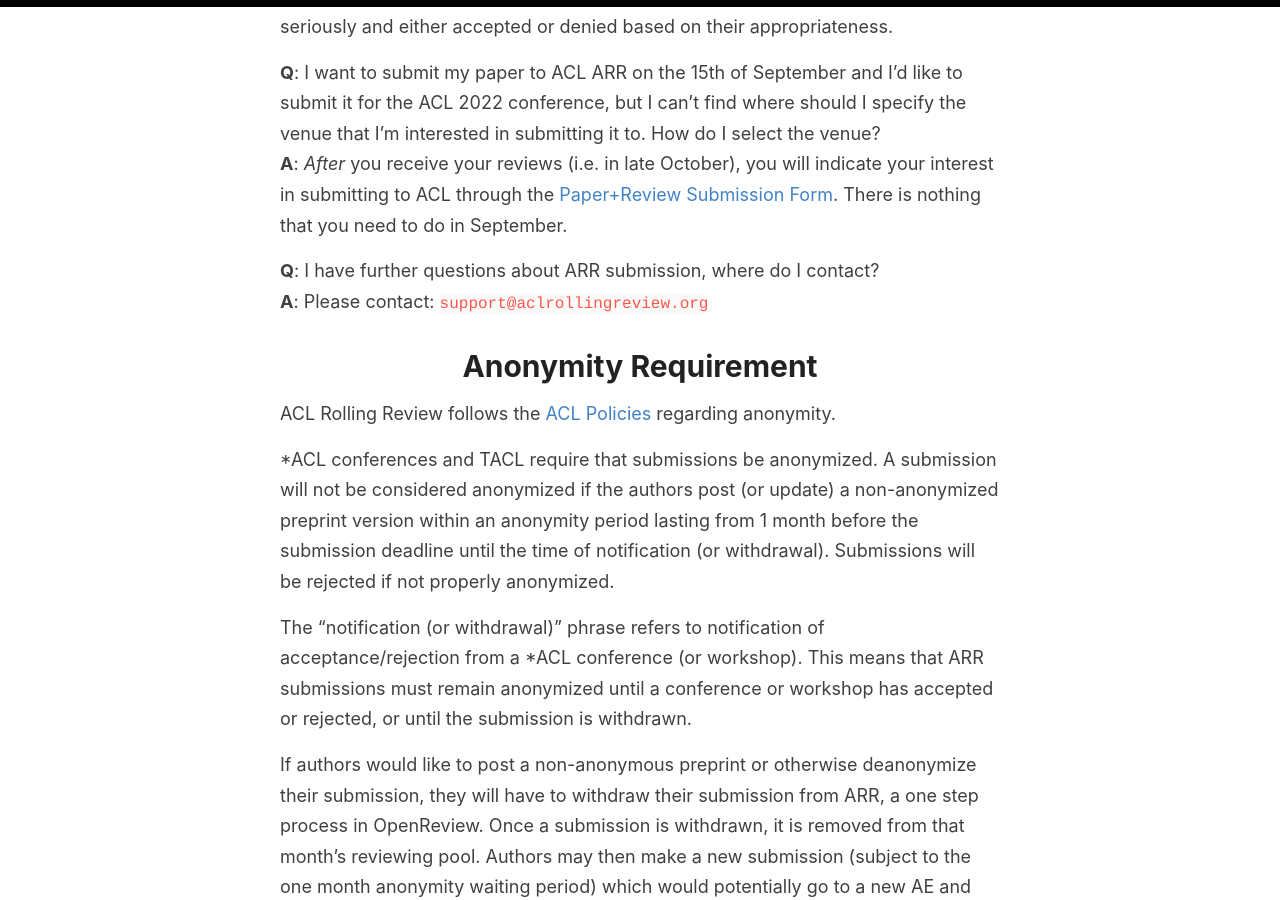
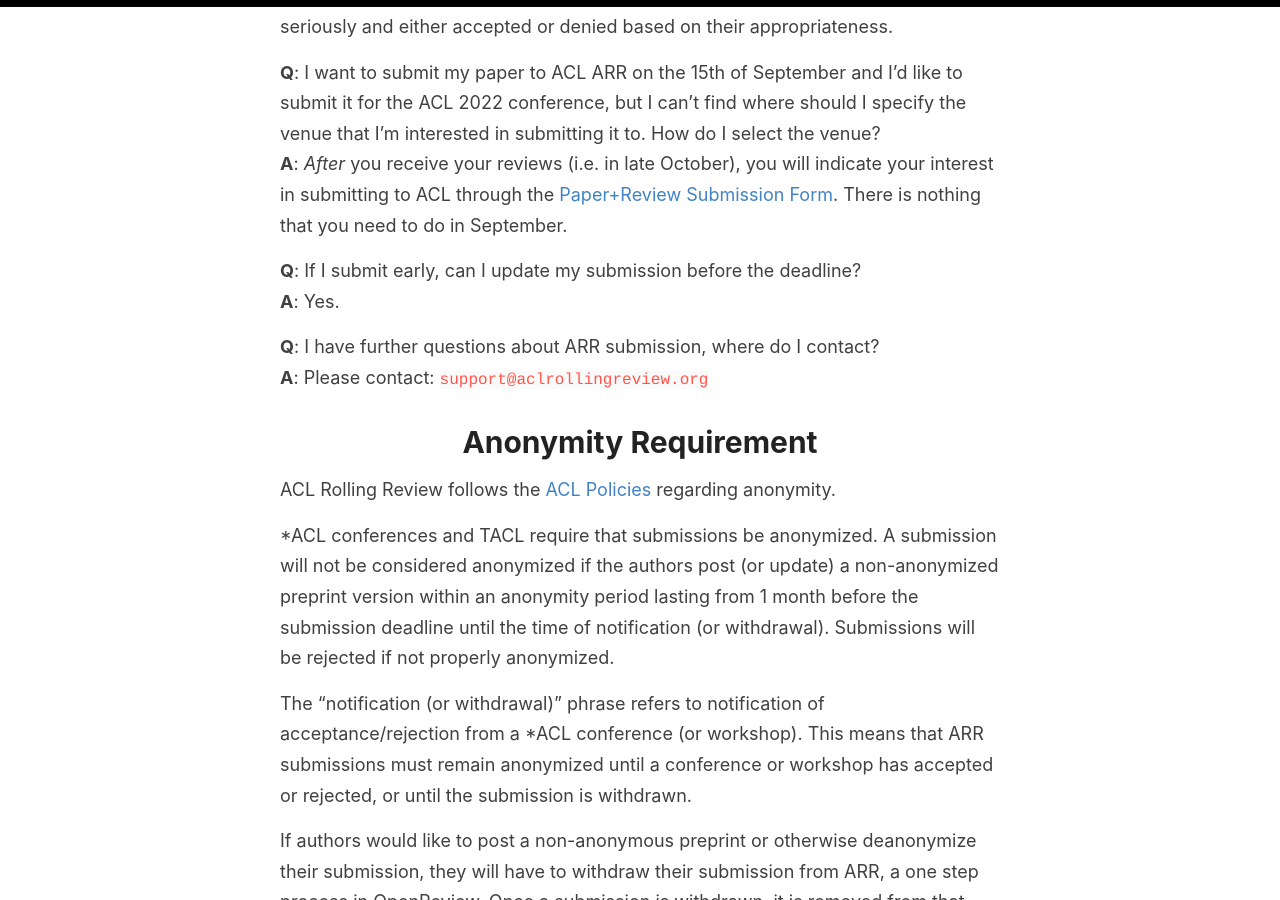
Before and after one commit to amitmerchant1990/reverie, a Jekyll site: the page built from authors.md, in a window 1280 px wide and 900 px high, scrolled down 996 px. Built offline with Jekyll 4.4.1, drawn with Linux system fonts in a browser that asks for light colours.

Commit message:
Update authors.md

```diff
--- a/authors.md
+++ b/authors.md
@@ -31,6 +31,9 @@
 **Q**: I want to submit my paper to ACL ARR on the 15th of September and I'd like to submit it for the ACL 2022 conference, but I can't find where should I specify the venue that I'm interested in submitting it to. How do I select the venue?<br>
 **A**: *After* you receive your reviews (i.e. in late October), you will indicate your interest in submitting to ACL through the [Paper+Review Submission Form](https://airtable.com/shrVEN1Tlr8VAEegG). There is nothing that you need to do in September.
 
+**Q**: If I submit early, can I update my submission before the deadline?<br>
+**A**: Yes.
+
 **Q**: I have further questions about ARR submission, where do I contact?<br>
 **A**: Please contact: `support@aclrollingreview.org`
 
```
